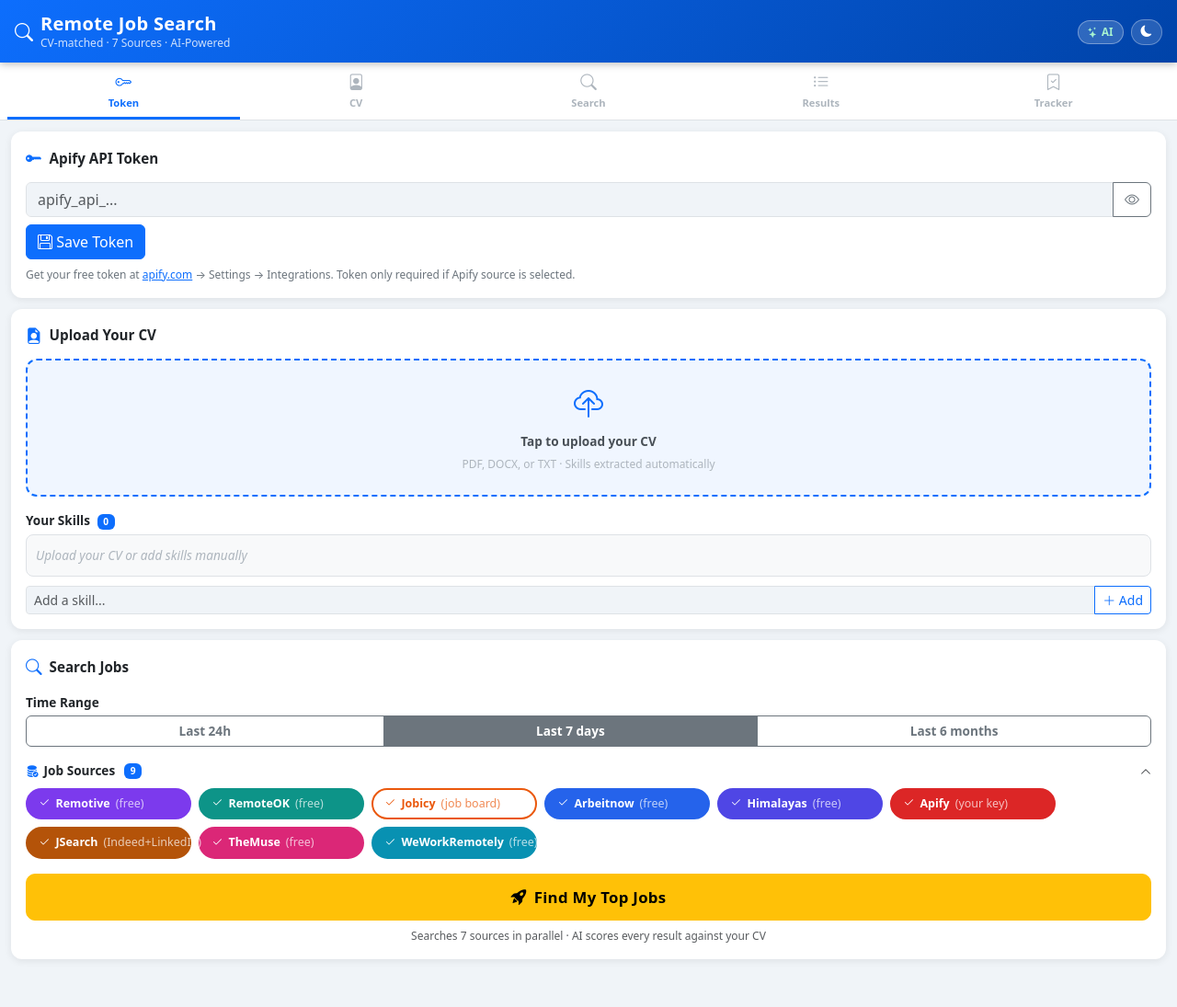
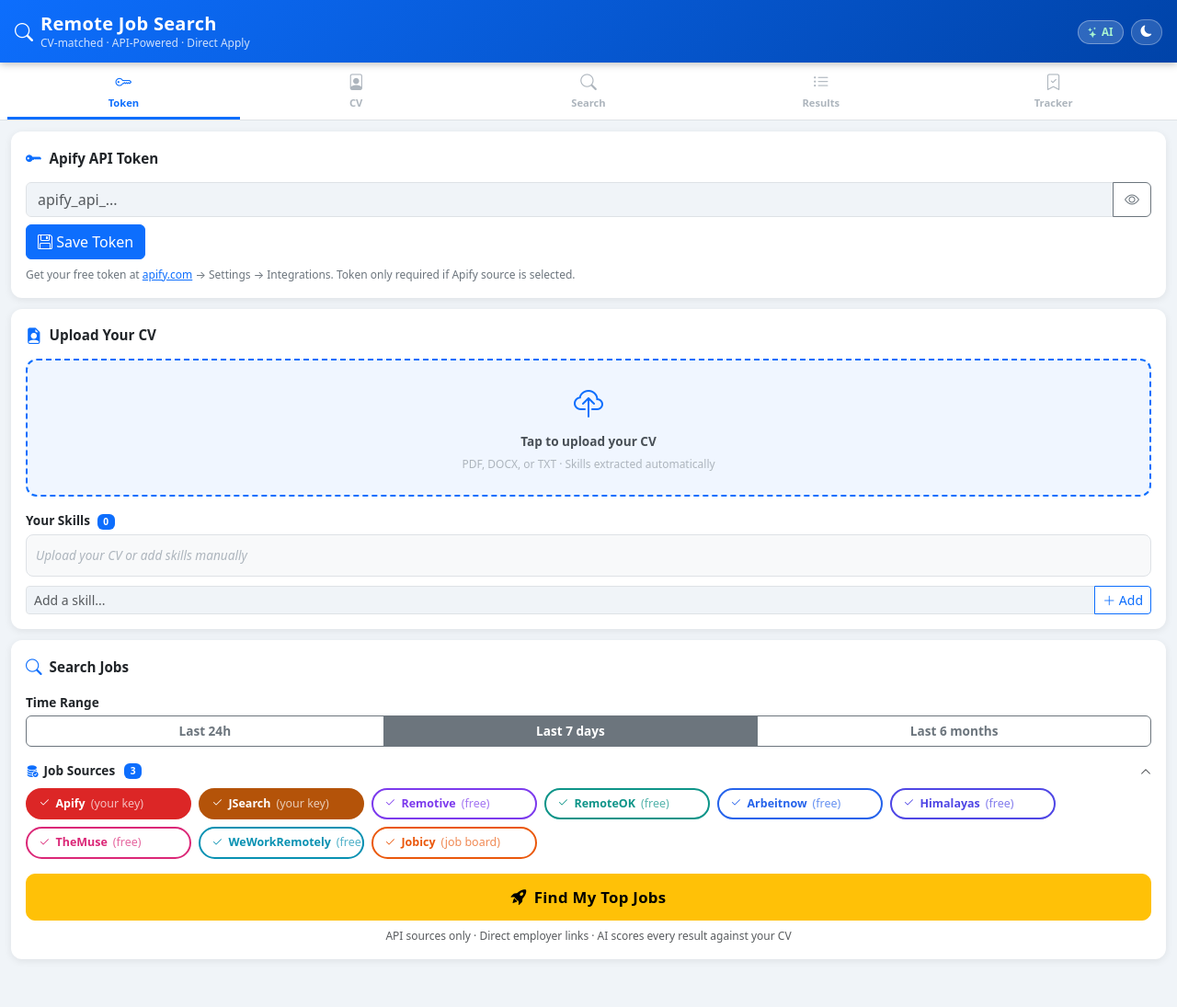
Before and after one commit to coquito29/job-search-app, a Flask app: page / in a window 1280 px wide. Shown: the whole page at 92% size. Run offline with Flask 3, Linux system fonts and the light colour scheme; some libraries are stand-ins or nearby versions.

Commit message:
Switch to API-only sources by default; remove free job boards; add remote-only filters

```diff
--- a/app.py
+++ b/app.py
@@ -917,7 +917,7 @@ def search_jobs():
     token      = (data.get("token") or "").strip()
     skills     = data.get("skills") or []
     time_range = data.get("time_range") or DEFAULT_TIMERANGE
-    sources    = data.get("sources") or ["remotive","remoteok","arbeitnow","himalayas","apify","themuse","weworkremotely"]
+    sources    = data.get("sources") or ["apify","jsearch","adzuna"]
 
     if not skills:
         return jsonify({"error": "At least one skill is required"}), 400
--- a/templates/index.html
+++ b/templates/index.html
@@ -670,7 +670,7 @@
       <i class="bi bi-search fs-5"></i>
       <div>
         <h1>Remote Job Search</h1>
-        <p class="subtitle">CV-matched · 7 Sources · AI-Powered</p>
+        <p class="subtitle">CV-matched · API-Powered · Direct Apply</p>
       </div>
     </div>
     <div class="d-flex align-items-center gap-2">
@@ -797,56 +797,58 @@
       <i class="bi bi-chevron-down chevron ms-auto"></i>
     </div>
     <div id="sourcesPanel" class="source-toggles-grid mt-2">
-      <label class="source-toggle source-toggle-remotive checked" id="lbl-remotive">
-        <input type="checkbox" value="remotive" checked onchange="onSourceToggle(this)" />
+      <!-- API key sources — on by default -->
+      <label class="source-toggle source-toggle-apify checked" id="lbl-apify">
+        <input type="checkbox" value="apify" checked onchange="onSourceToggle(this)" />
+        <i class="bi bi-check2" id="chk-icon-apify"></i>
+        Apify <span style="opacity:.7;font-weight:400;">(your key)</span>
+      </label>
+      <label class="source-toggle source-toggle-jsearch" id="lbl-jsearch" style="display:none;">
+        <input type="checkbox" value="jsearch" checked onchange="onSourceToggle(this)" />
+        <i class="bi bi-check2" id="chk-icon-jsearch"></i>
+        JSearch <span style="opacity:.7;font-weight:400;">(your key)</span>
+      </label>
+      <label class="source-toggle source-toggle-adzuna" id="lbl-adzuna" style="display:none;">
+        <input type="checkbox" value="adzuna" checked onchange="onSourceToggle(this)" />
+        <i class="bi bi-check2" id="chk-icon-adzuna"></i>
+        Adzuna <span style="opacity:.7;font-weight:400;">(your key)</span>
+      </label>
+      <!-- Free sources — off by default, still available -->
+      <label class="source-toggle source-toggle-remotive" id="lbl-remotive">
+        <input type="checkbox" value="remotive" onchange="onSourceToggle(this)" />
         <i class="bi bi-check2" id="chk-icon-remotive"></i>
         Remotive <span style="opacity:.7;font-weight:400;">(free)</span>
       </label>
-      <label class="source-toggle source-toggle-remoteok checked" id="lbl-remoteok">
-        <input type="checkbox" value="remoteok" checked onchange="onSourceToggle(this)" />
+      <label class="source-toggle source-toggle-remoteok" id="lbl-remoteok">
+        <input type="checkbox" value="remoteok" onchange="onSourceToggle(this)" />
         <i class="bi bi-check2" id="chk-icon-remoteok"></i>
         RemoteOK <span style="opacity:.7;font-weight:400;">(free)</span>
+      </label>
+      <label class="source-toggle source-toggle-arbeitnow" id="lbl-arbeitnow">
+        <input type="checkbox" value="arbeitnow" onchange="onSourceToggle(this)" />
+        <i class="bi bi-check2" id="chk-icon-arbeitnow"></i>
+        Arbeitnow <span style="opacity:.7;font-weight:400;">(free)</span>
+      </label>
+      <label class="source-toggle source-toggle-himalayas" id="lbl-himalayas">
+        <input type="checkbox" value="himalayas" onchange="onSourceToggle(this)" />
+        <i class="bi bi-check2" id="chk-icon-himalayas"></i>
+        Himalayas <span style="opacity:.7;font-weight:400;">(free)</span>
+      </label>
+      <label class="source-toggle source-toggle-themuse" id="lbl-themuse">
+        <input type="checkbox" value="themuse" onchange="onSourceToggle(this)" />
+        <i class="bi bi-check2" id="chk-icon-themuse"></i>
+        TheMuse <span style="opacity:.7;font-weight:400;">(free)</span>
+      </label>
+      <label class="source-toggle source-toggle-weworkremotely" id="lbl-weworkremotely">
+        <input type="checkbox" value="weworkremotely" onchange="onSourceToggle(this)" />
+        <i class="bi bi-check2" id="chk-icon-weworkremotely"></i>
+        WeWorkRemotely <span style="opacity:.7;font-weight:400;">(free)</span>
       </label>
       <label class="source-toggle source-toggle-jobicy" id="lbl-jobicy">
         <input type="checkbox" value="jobicy" onchange="onSourceToggle(this)" />
         <i class="bi bi-check2" id="chk-icon-jobicy"></i>
         Jobicy <span style="opacity:.7;font-weight:400;">(job board)</span>
       </label>
-      <label class="source-toggle source-toggle-arbeitnow checked" id="lbl-arbeitnow">
-        <input type="checkbox" value="arbeitnow" checked onchange="onSourceToggle(this)" />
-        <i class="bi bi-check2" id="chk-icon-arbeitnow"></i>
-        Arbeitnow <span style="opacity:.7;font-weight:400;">(free)</span>
-      </label>
-      <label class="source-toggle source-toggle-himalayas checked" id="lbl-himalayas">
-        <input type="checkbox" value="himalayas" checked onchange="onSourceToggle(this)" />
-        <i class="bi bi-check2" id="chk-icon-himalayas"></i>
-        Himalayas <span style="opacity:.7;font-weight:400;">(free)</span>
-      </label>
-      <label class="source-toggle source-toggle-apify checked" id="lbl-apify">
-        <input type="checkbox" value="apify" checked onchange="onSourceToggle(this)" />
-        <i class="bi bi-check2" id="chk-icon-apify"></i>
-        Apify <span style="opacity:.7;font-weight:400;">(your key)</span>
-      </label>
-      <label class="source-toggle source-toggle-adzuna" id="lbl-adzuna" style="display:none;">
-        <input type="checkbox" value="adzuna" checked onchange="onSourceToggle(this)" />
-        <i class="bi bi-check2" id="chk-icon-adzuna"></i>
-        Adzuna <span style="opacity:.7;font-weight:400;">(key)</span>
-      </label>
-      <label class="source-toggle source-toggle-jsearch" id="lbl-jsearch" style="display:none;">
-        <input type="checkbox" value="jsearch" checked onchange="onSourceToggle(this)" />
-        <i class="bi bi-check2" id="chk-icon-jsearch"></i>
-        JSearch <span style="opacity:.7;font-weight:400;">(Indeed+LinkedIn)</span>
-      </label>
-      <label class="source-toggle source-toggle-themuse checked" id="lbl-themuse">
-        <input type="checkbox" value="themuse" checked onchange="onSourceToggle(this)" />
-        <i class="bi bi-check2" id="chk-icon-themuse"></i>
-        TheMuse <span style="opacity:.7;font-weight:400;">(free)</span>
-      </label>
-      <label class="source-toggle source-toggle-weworkremotely checked" id="lbl-weworkremotely">
-        <input type="checkbox" value="weworkremotely" checked onchange="onSourceToggle(this)" />
-        <i class="bi bi-check2" id="chk-icon-weworkremotely"></i>
-        WeWorkRemotely <span style="opacity:.7;font-weight:400;">(free)</span>
-      </label>
     </div>
   </div>
 
@@ -854,7 +856,7 @@
     <i class="bi bi-rocket-takeoff-fill me-2"></i>Find My Top Jobs
   </button>
   <p class="text-muted mt-2 mb-0 text-center" style="font-size:.75rem;">
-    Searches 7 sources in parallel · AI scores every result against your CV
+    API sources only · Direct employer links · AI scores every result against your CV
   </p>
 </div>
 
```
